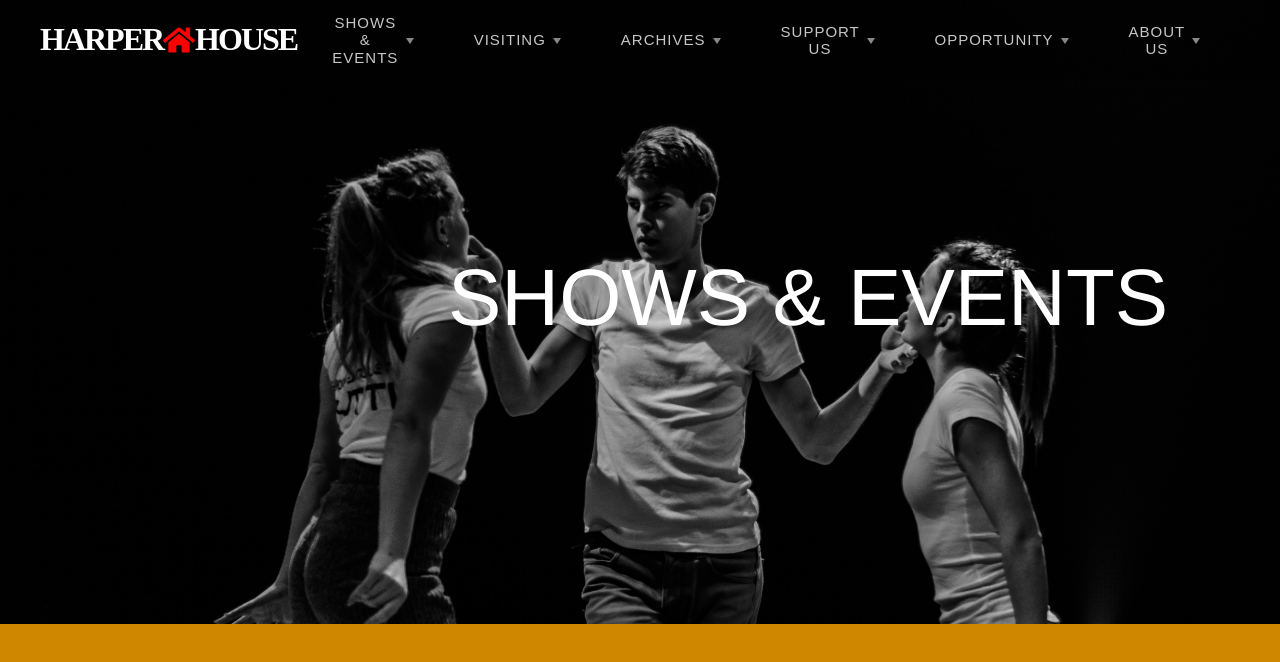
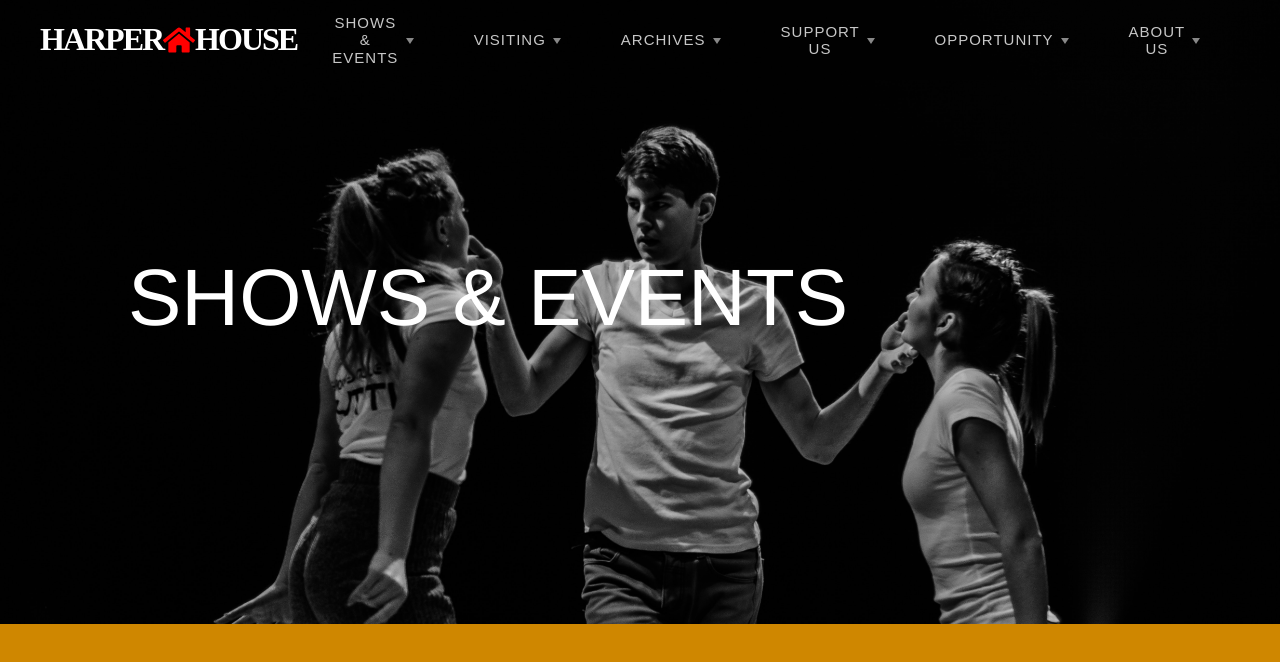
Before and after one commit to Sly-Ry/harper-house, a React (Create React App) app: page /theatre-template/shows-events in a window 1280 px wide. Shown: the top 662 px of the page. Built offline with nearby package versions, Linux system fonts and the light colour scheme.

Commit message:
banner component created

```diff
--- a/src/App.js
+++ b/src/App.js
@@ -1,6 +1,7 @@
 import { Route, Routes } from 'react-router-dom';
 import { Home } from './pages/Home';
 import { ShowsEvents } from './pages/Shows-Events';
+import { Visiting } from './pages/Visit';
 // import { About } from './pages/About';
 // import { Archive } from './pages/Archive';
 // import { Contact } from './pages/Contact';
@@ -20,6 +21,7 @@ export default function App() {
     <Routes>
       <Route exact path='/' element={<Home />} />
       <Route exact path='/shows-events' element={<ShowsEvents />} />
+      <Route exact path='/visit' element={<Visiting />} />
       {/* <Route exact path='/about' element={<About />} />
       <Route exact path='/archive' element={<Archive />} />
       <Route exact path='/contact' elemtent={<Contact />} />
--- a/src/assets/styles/Home.css
+++ b/src/assets/styles/Home.css
@@ -10,8 +10,6 @@
 .carousel-item {
     max-height: 98vh;
 }
-
-c
 
 
 /* UPCOMING SECTION */
--- a/src/assets/styles/Shows-Events.css
+++ b/src/assets/styles/Shows-Events.css
@@ -1,25 +1,3 @@
 .shows-events {
     background-color: green;
 }
-
-/* banner */
-.banner {
-    max-height: 78vh;
-}
-
-/* -- WELCOME TEXT -- */
-.banner-text {
-    position: absolute;
-    top: 40%;
-    left: 35%;
-}
-
-.banner-text h2 {
-    font-family: 'Franklin Gothic Medium', 'Arial Narrow', Arial, sans-serif;
-    font-size: 5rem;
-    color: white;
-}
-
-.banner-text h2 span {
-    font-weight: bold;
-}
--- a/src/assets/styles/global.css
+++ b/src/assets/styles/global.css
@@ -74,3 +74,27 @@ li {
   justify-content: center;
   align-items: center;
 }
+
+/* BANNER STYLING */
+.banner-box {
+  max-height: 78vh;
+}
+
+.banner-text {
+  position: absolute;
+  display: flex;
+  justify-content: center;
+  align-items: center;
+  top: 40%;
+  left: 10%;
+}
+
+.banner-text h2 {
+  font-family: 'Franklin Gothic Medium', 'Arial Narrow', Arial, sans-serif;
+  font-size: 5rem;
+  color: white;
+}
+
+.banner-text h2 span {
+  font-weight: bold;
+}
--- a/src/components/Banner.js
+++ b/src/components/Banner.js
@@ -1,16 +1,26 @@
+import { navItems } from "../data/NavItems";
 import photo4 from '../assets/images/photo4.jpg'
 
-export default function Banner() {
+export default function Banner({ title }) {
 
     return (
         <>
             <div>
                 <div className="carousel-inner">
-                    <div className="banner" data-bs-interval="8000">
+                    <div className="banner-box" data-bs-interval="8000">
                         <img src={photo4} className="d-block w-100" alt=""/>
-                        <div className='banner-text'>
-                            <h2>SHOWS & EVENTS</h2>
-                        </div>
+                        {navItems.map(menu => {
+                            if (title === menu.title){
+                                return (
+                                    <div className='banner-text'>
+                                        <h2>{menu.title}</h2>
+                                    </div>
+                                );
+                            }
+                            else {
+                                return null;
+                            }
+                        })}
                     </div>
                 </div>
             </div>
--- a/src/pages/Shows-Events.js
+++ b/src/pages/Shows-Events.js
@@ -1,4 +1,3 @@
-// import JumbotronLayout from '../layout/JumbotronLayout'
 import '../assets/styles/Shows-Events.css'
 import Banner from '../components/Banner'
 
@@ -6,8 +5,17 @@ export function ShowsEvents() {
     return (
         <>
             <div className="shows-events">
-            {/* <JumbotronLayout /> */}
-            <Banner />
+                {/* Banner */}
+                <Banner title={"SHOWS & EVENTS"}/>
+                <div className="container-fluid text-center">
+                    <div className="row row-col-2">
+                        <div className="col">
+                            <div className="card">
+
+                            </div>
+                        </div>
+                    </div>
+                </div>
             </div>
         </>
     )
--- /dev/null
+++ b/src/pages/Visit.js
@@ -0,0 +1,13 @@
+// import '../assets/styles/Visit.css'
+import Banner from '../components/Banner'
+
+export function Visiting() {
+    return (
+        <>
+            <div className="visiting">
+                {/* Banner */}
+                <Banner title={"VISITING"}/>
+            </div>
+        </>
+    )
+}
```
Also changed, not shown: src/pages/About.js (+7 -2 lines).
